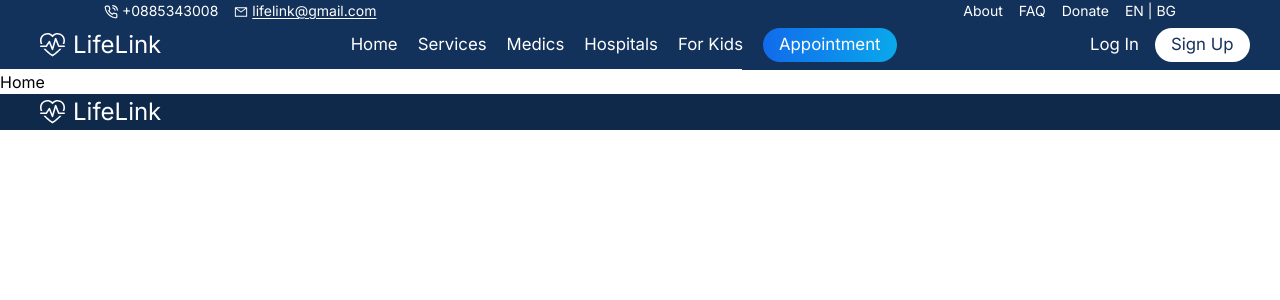
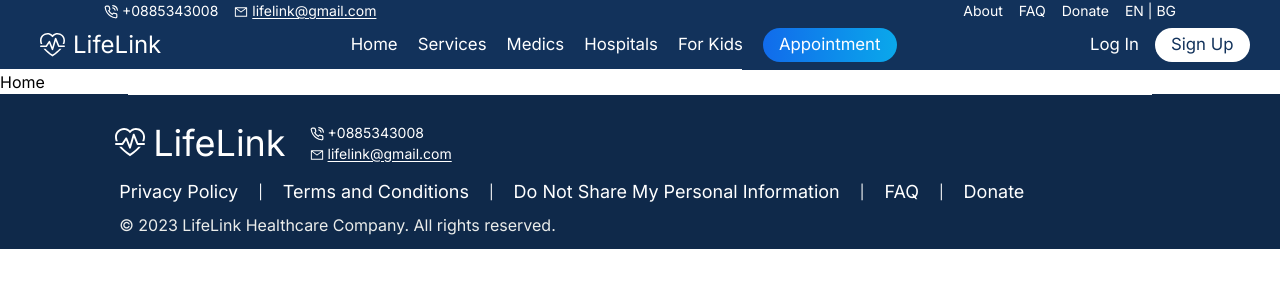
Before and after one commit to Shredrox/LifeLink, a Next.js app in the folder LifeLinkUI/lifelink-ui/: page / in a window 1280 px wide. Shown: the top 300 px of the page. Built offline with nearby package versions, Linux system fonts and the light colour scheme.

Commit message:
Footer Styling and Optimization

```diff
--- a/LifeLinkUI/lifelink-ui/app/globals.css
+++ b/LifeLinkUI/lifelink-ui/app/globals.css
@@ -3,10 +3,13 @@
 @tailwind utilities;
 
 @layer components{
+  .btnEffects{
+    @apply px-4 py-1 hover:duration-[0.3s] hover:ease-in-out focus:outline-2 focus:outline-offset-2  focus:outline-blue-400 active:px-3 active:py-[0.2rem]
+  }
   .appointmentBtn{
-    @apply bg-gradient-to-r from-[#116BEB] to-[#0AA8EB] rounded-[35px] hover:from-[#104b9e] hover:to-[#116BEB] px-4 py-1 hover:duration-[0.3s] hover:ease-in-out focus:outline-2 focus:outline-offset-2  focus:outline-blue-400 active:px-3 active:py-[0.2rem]
+    @apply bg-gradient-to-r from-[#116BEB] to-[#0AA8EB] rounded-[35px] hover:from-[#104b9e] hover:to-[#116BEB]
   }
   .signUpBtn{
-    @apply bg-white text-primaryBlue rounded-[35px] hover:text-[#116BEB] px-4 py-1 hover:duration-[0.3s] hover:ease-in-out focus:outline-2  focus:outline-offset-2  focus:outline-blue-400 active:px-3 active:py-[0.2rem]
+    @apply bg-white text-primaryBlue rounded-[35px] hover:text-[#116BEB]
   }
 }
--- a/LifeLinkUI/lifelink-ui/components/Footer.jsx
+++ b/LifeLinkUI/lifelink-ui/components/Footer.jsx
@@ -1,15 +1,43 @@
 import React from 'react'
 import Link from 'next/link'
+import { FiPhoneCall } from 'react-icons/fi'
+import { AiOutlineMail } from 'react-icons/ai'
 import { BsHeartPulse } from 'react-icons/bs'
 
 const Footer = () => {
+
   return (
     <footer id='main-footer' className='bg-darkBlue text-white'>
-       <div className="px-10">
-                <Link href='/' className='flex items-center gap-[0.5rem]' title='LifeLink'>
-                    <BsHeartPulse className='w-[25px] h-[25px]' /> <span className='text-[1.5rem]'>LifeLink</span>
-                </Link>
-            </div>
+       <div className='relative top-0 left-[10%] w-[80%] h-[1px] bg-white'></div>
+       <section className='px-[9%] pt-[1.3rem]'>
+          <section className='flex gap-6'>
+              <Link href='/' className="flex items-center gap-[0.5rem]">
+                  <BsHeartPulse className='w-[30px] h-[30px]' /> <span className='text-[2.25rem]'>LifeLink</span>
+              </Link>
+              <div className='flex flex-col justify-center text-[14px]'>
+                <div>
+                    <FiPhoneCall className='inline' /> <span>+0885343008</span>
+                </div>
+                <div>
+                    <AiOutlineMail className='inline' /> <span className='underline underline-offset-2'>lifelink@gmail.com</span>
+                </div>
+              </div>
+          </section>
+          <ul className='flex gap-5 items-center px-1 pt-2 text-[18px]'>
+                <li className='hover:underline'><Link href='#'>Privacy Policy</Link></li>
+                <li className='text-[14px]'>|</li>
+                <li className='hover:underline'><Link href='#'>Terms and Conditions</Link></li>
+                <li className='text-[14px]'>|</li>
+                <li className='hover:underline'><Link href='#'>Do Not Share My Personal Information</Link></li>
+                <li className='text-[14px]'>|</li>
+                <li className='hover:underline'><Link href='#'>FAQ</Link></li>
+                <li className='text-[14px]'>|</li>
+                <li className='hover:underline'><Link href='#'>Donate</Link></li>
+          </ul>
+          <p className='px-1 pt-2 pb-3 text-[#ebedeb]'>
+            &copy; {new Date().getFullYear()} LifeLink Healthcare Company. All rights reserved.
+          </p>
+        </section>
     </footer>
   )
 }
--- a/LifeLinkUI/lifelink-ui/components/Header.jsx
+++ b/LifeLinkUI/lifelink-ui/components/Header.jsx
@@ -34,16 +34,16 @@ const Header = () => {
                 </Link>
             </div>
             <ul className='flex gap-5 items-center w-[550px]'>
-                <li><Link href='/' className='hover:text-[#e6e8eb] active:text-[16px]'>Home</Link></li>
+                <li className='hover:text-[#e6e8eb] active:text-[16px] w-[47px]'><Link href='/'>Home</Link></li>
                 <li>Services</li>
                 <li>Medics</li>
                 <li>Hospitals</li>
                 <li>For Kids</li>
-                <li><Button content='Appointment' style='appointmentBtn' /></li>
+                <li><Button content='Appointment' style='appointmentBtn btnEffects' /></li>
             </ul>
             <div className='px-6 w-[230px]'>
-                <Link href='/login' className='px-4 hover:text-[#e6e8eb] active:text-[16px]'>Log In</Link>
-                <Button content='Sign Up' style='signUpBtn' path='/signup' />
+                <span className='px-4 hover:text-[#e6e8eb] active:text-[16px] w-[81px] inline-block'><Link href='/login'>Log In</Link></span>
+                <Button content='Sign Up' style='signUpBtn btnEffects' path='/signup' />
             </div>
         </nav>
         <div className='relative bottom-0 left-0 w-[58%] h-[1px] bg-white'></div>
--- a/LifeLinkUI/lifelink-ui/package.json
+++ b/LifeLinkUI/lifelink-ui/package.json
@@ -19,5 +19,9 @@
     "postcss": "^8",
     "sass": "^1.69.4",
     "tailwindcss": "^3"
-  }
+  },
+  "description": "This is a [Next.js](https://nextjs.org/) project bootstrapped with [`create-next-app`](https://github.com/vercel/next.js/tree/canary/packages/create-next-app).",
+  "main": "next.config.js",
+  "author": "",
+  "license": "ISC"
 }
--- a/LifeLinkUI/lifelink-ui/tailwind.config.js
+++ b/LifeLinkUI/lifelink-ui/tailwind.config.js
@@ -9,7 +9,7 @@ module.exports = {
   theme: {
     extend: {
       colors: {
-        darkBlue: '#0f294a',
+        darkBlue: '#0F294A',
         primaryBlue: '#12325B',
       },
       backgroundImage: {
```
Also changed, not shown: 1 other file (tests, documents, lock files or other folders).
